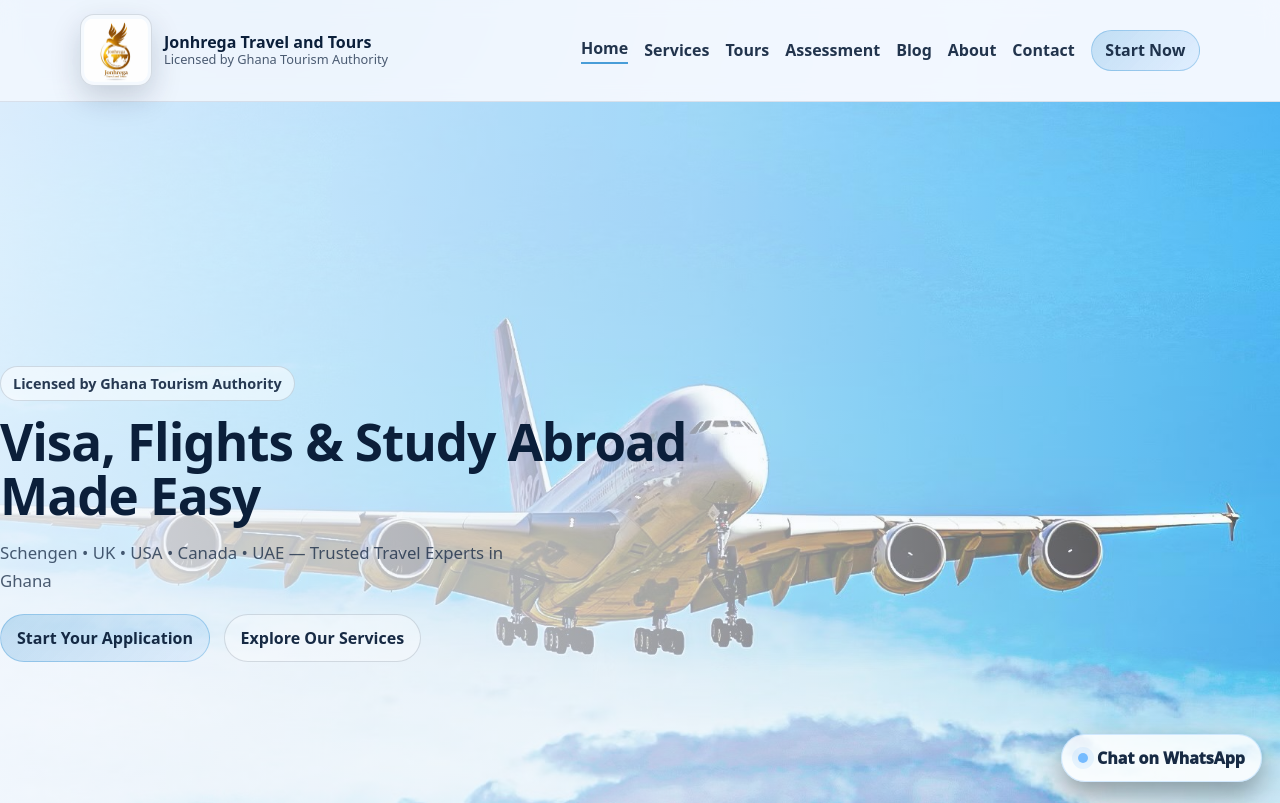
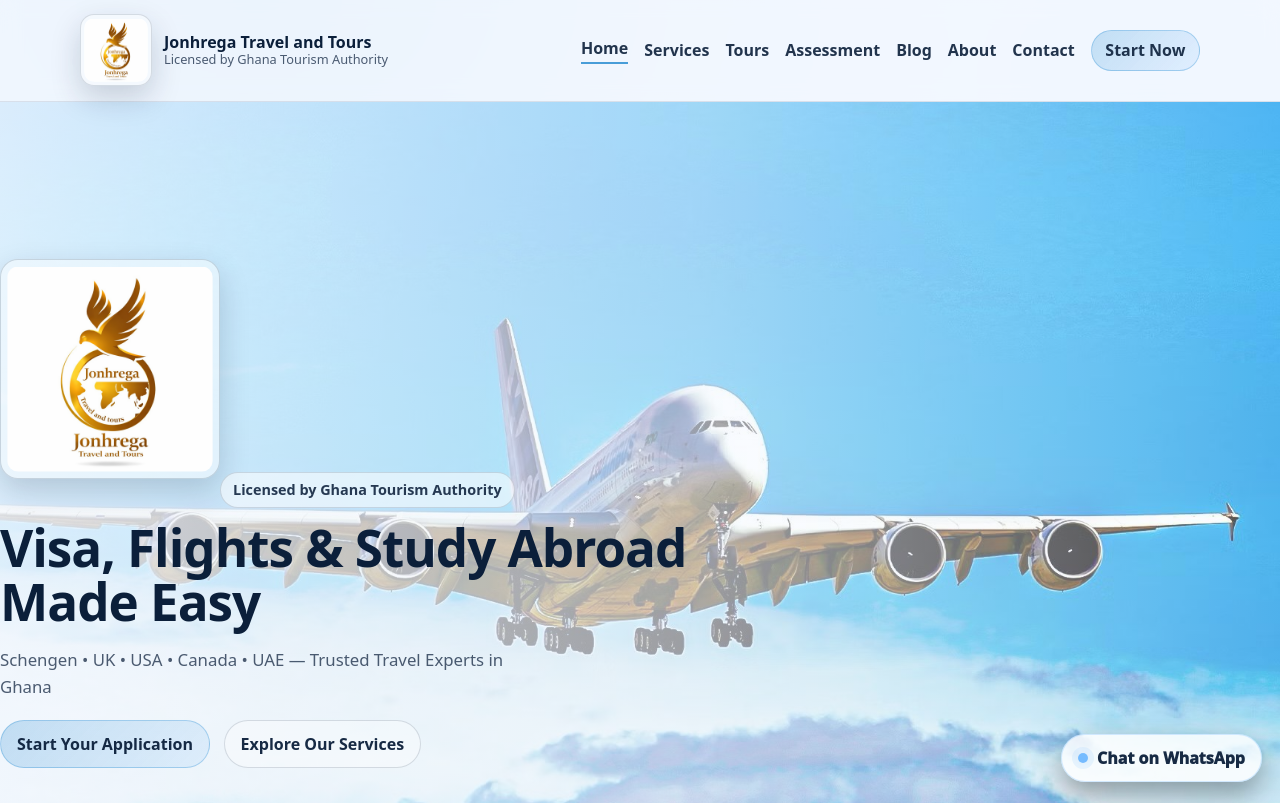
Before and after one commit to learngermanghana/jonhrega-travel-site, a React (Vite) app: page / in a window 1280 px wide. Shown: the top 803 px of the page. Built offline with nearby package versions, Linux system fonts and the light colour scheme.

Commit message:
Add second logo to hero section

```diff
--- a/src/components/Hero.jsx
+++ b/src/components/Hero.jsx
@@ -7,6 +7,11 @@ export default function Hero() {
     <section className="hero">
       <Container className="hero__inner">
         <div className="hero__copy">
+          <img
+            className="hero__secondaryLogo"
+            src="/images/Jonhrega%20T.T.png"
+            alt={`${company.name} emblem`}
+          />
           <div className="badge">{company.licensedNote}</div>
           <h1 className="hero__title">Visa, Flights &amp; Study Abroad Made Easy</h1>
           <p className="hero__text">
--- a/src/index.css
+++ b/src/index.css
@@ -163,6 +163,17 @@ a:hover{ text-decoration: underline; }
   background: rgba(255,255,255,.4);
   box-shadow: var(--shadow);
   padding: .35rem;
+}
+
+.hero__secondaryLogo{
+  width: clamp(130px, 24vw, 220px);
+  height: auto;
+  margin-bottom: 1rem;
+  border-radius: 18px;
+  border: 1px solid rgba(11,31,58,.16);
+  background: rgba(255,255,255,.46);
+  box-shadow: var(--shadow);
+  padding: .4rem;
 }
 .badge{
   display: inline-flex;
```
